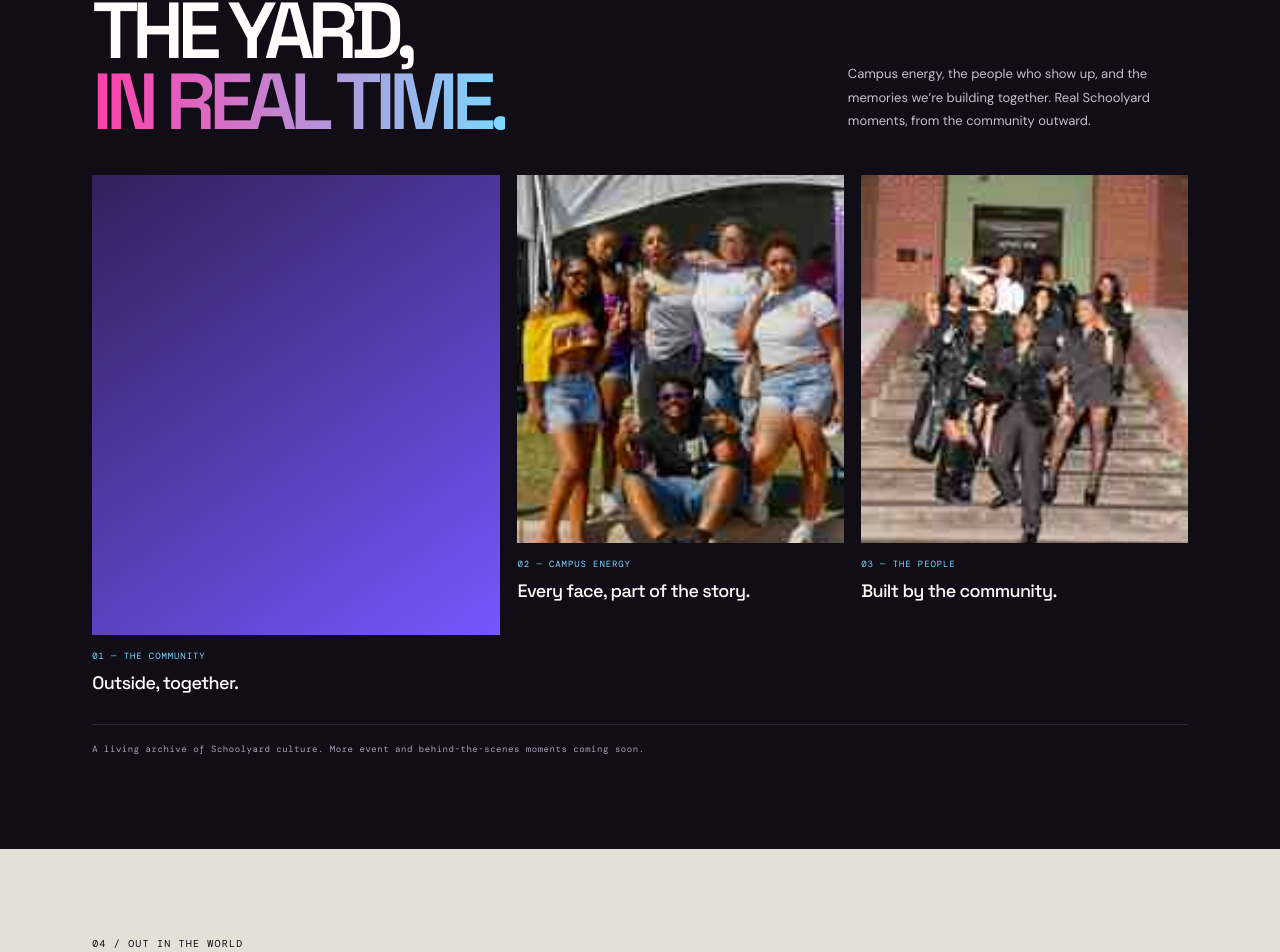
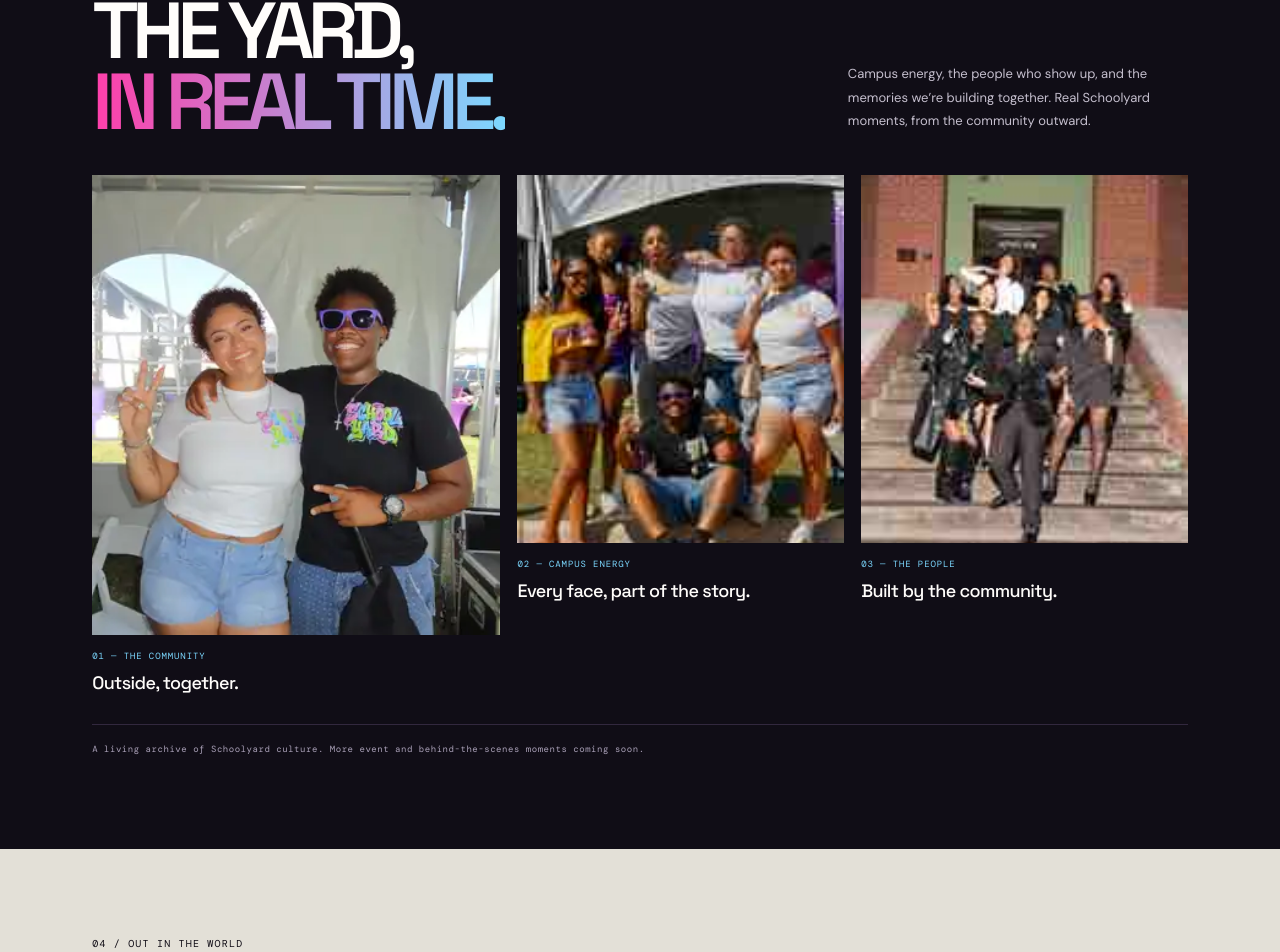
Before and after one commit to schoolyardrecords1876-ship-it/schoolyard-records-site, a Next.js app: page / in a window 1280 px wide. Shown: the part 3444-4396 px from the top of the page. Built offline with nearby package versions, Linux system fonts and the light colour scheme.

Commit message:
Point featured culture image to the clear original-resolution WebP

```diff
--- a/src/app/page.tsx
+++ b/src/app/page.tsx
@@ -73,7 +73,7 @@ export default function Home() {
           <p className="archive-intro">Campus energy, the people who show up, and the memories we’re building together. Real Schoolyard moments, from the community outward.</p>
         </div>
         <div className="archive-grid">
-          <figure className="archive-card archive-featured"><div className="archive-photo"><Image src="/images/culture-yard-01.jpg" alt="Schoolyard student event with students gathered around the community" fill sizes="(max-width: 700px) 92vw, 48vw" /></div><figcaption><span>01 — THE COMMUNITY</span><strong>Outside, together.</strong></figcaption></figure>
+          <figure className="archive-card archive-featured"><div className="archive-photo"><Image src="/images/culture-yard-01.webp" alt="Schoolyard student event with students gathered around the community" fill sizes="(max-width: 700px) 92vw, 48vw" /></div><figcaption><span>01 — THE COMMUNITY</span><strong>Outside, together.</strong></figcaption></figure>
           <figure className="archive-card"><div className="archive-photo"><Image src="/images/culture-yard-02.jpg" alt="Students together at a campus gathering" fill sizes="(max-width: 700px) 92vw, 27vw" /></div><figcaption><span>02 — CAMPUS ENERGY</span><strong>Every face, part of the story.</strong></figcaption></figure>
           <figure className="archive-card"><div className="archive-photo"><Image src="/images/culture-team.jpg" alt="Schoolyard team gathered for a group photograph" fill sizes="(max-width: 700px) 92vw, 27vw" /></div><figcaption><span>03 — THE PEOPLE</span><strong>Built by the community.</strong></figcaption></figure>
         </div>
```
